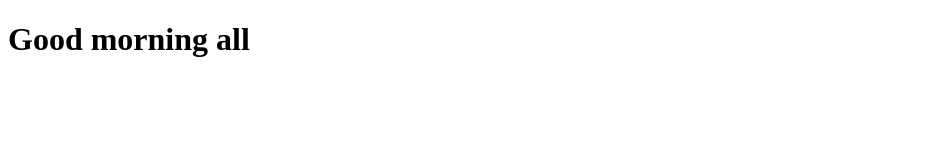
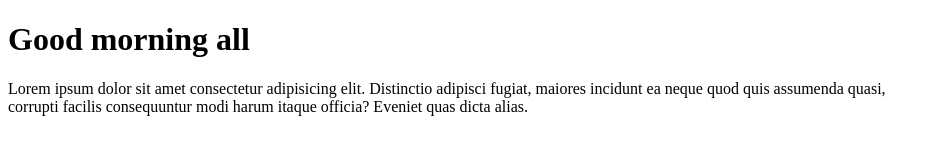
Before and after one commit to S2-svg/Project---1, a plain HTML site: page index.html in a window 1280 px wide. Shown: the whole page, without its empty margins (0-940 px from the left). Drawn offline with Linux system fonts and the light colour scheme.

Commit message:
add index

```diff
--- a/index.html
+++ b/index.html
@@ -7,5 +7,6 @@
 </head>
 <body>
     <h1>Good morning all</h1>
+    <p>Lorem ipsum dolor sit amet consectetur adipisicing elit. Distinctio adipisci fugiat, maiores incidunt ea neque quod quis assumenda quasi, <br>corrupti facilis consequuntur modi harum itaque officia? Eveniet quas dicta alias.</p>
 </body>
 </html>
```
